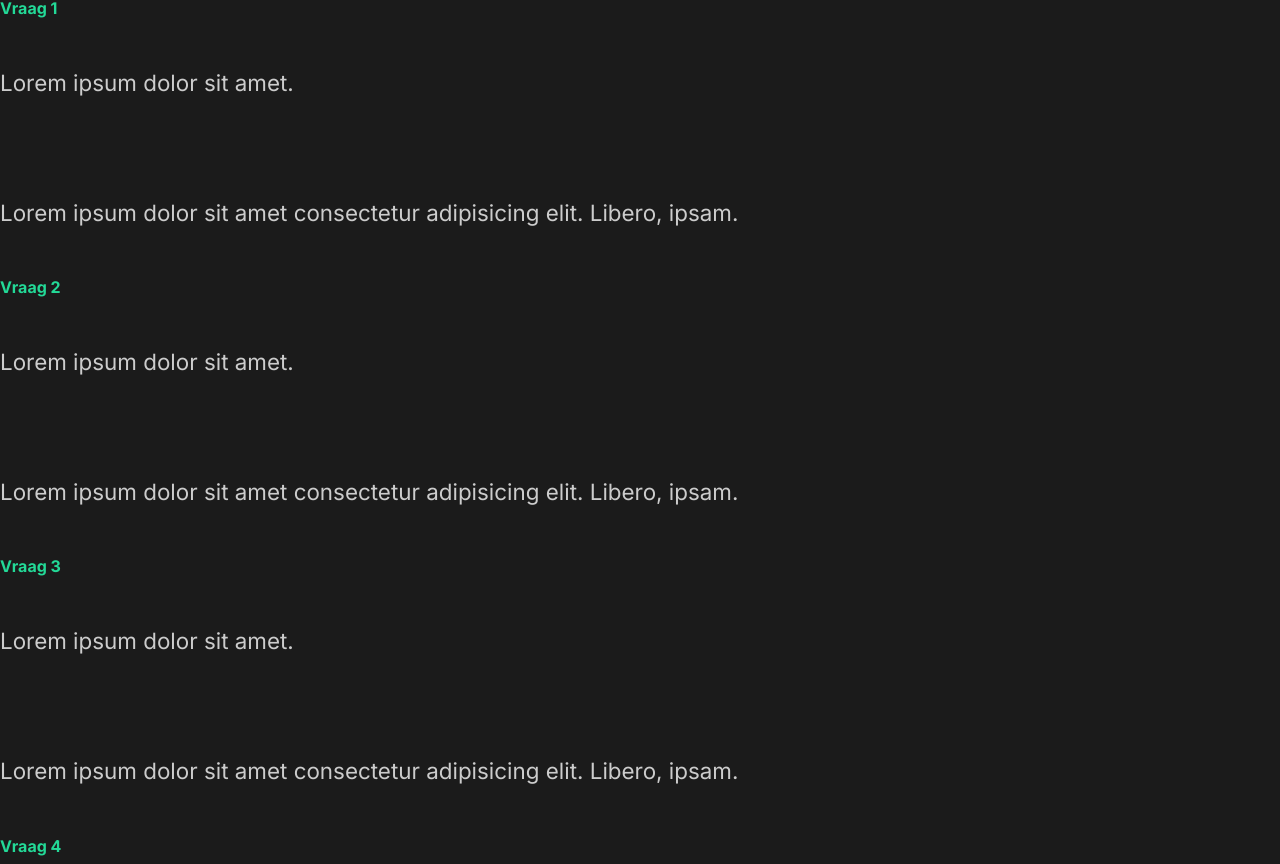
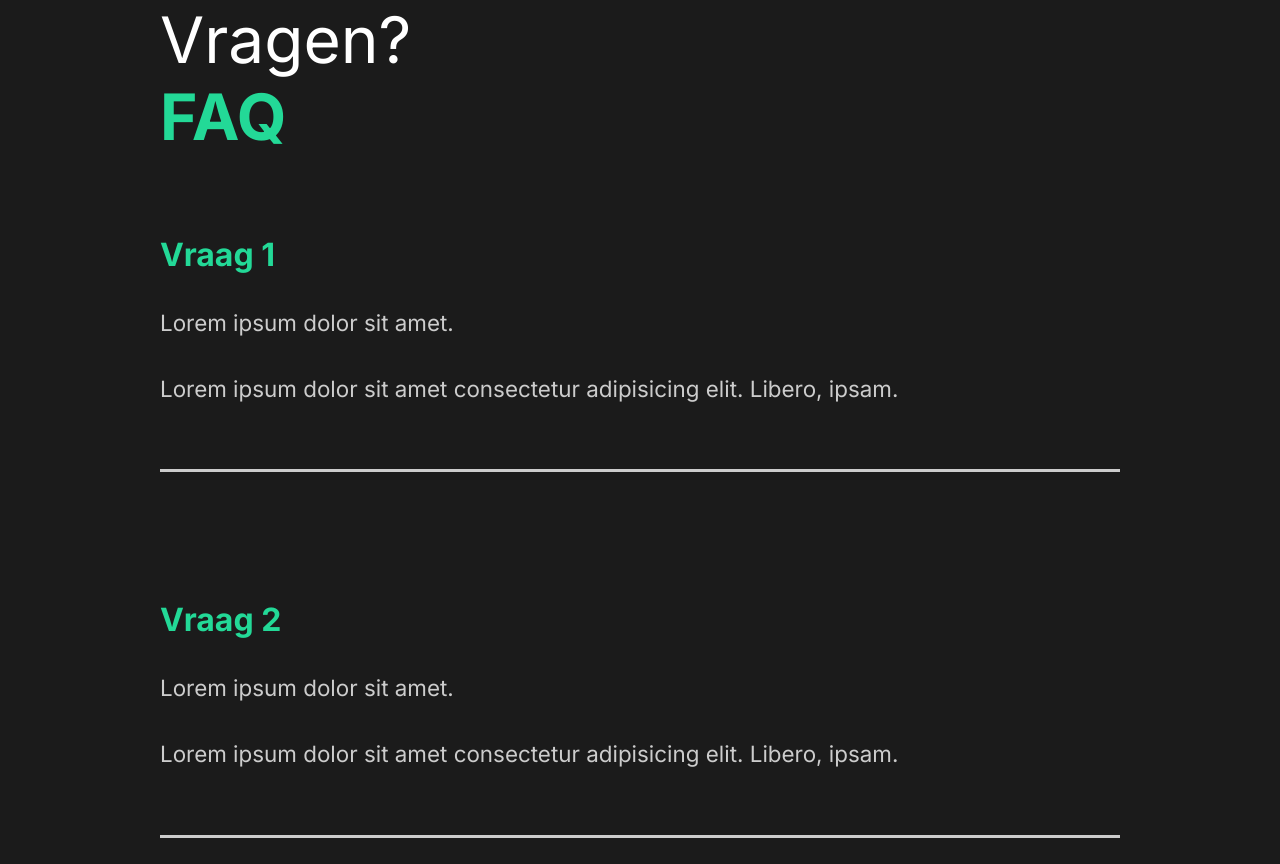
Before and after one commit to DylandeBruijn/react-portfolio, a React (Create React App) app: page / in a window 1280 px wide. Shown: the part 1956-2820 px from the top of the page. Built offline with nearby package versions, Linux system fonts and the light colour scheme.

Commit message:
Style faq section

```diff
--- a/src/components/FaqSection.js
+++ b/src/components/FaqSection.js
@@ -1,8 +1,15 @@
+// Import React
 import React from "react";
+
+// Styled Components
+import styled from "styled-components";
+
+// Import StyledComponents
+import { StyledSection } from "../styles";
 
 export const FaqSection = () => {
 	return (
-		<div className="faq">
+		<StyledFaq>
 			<h2>
 				Vragen? <span>FAQ</span>
 			</h2>
@@ -15,6 +22,7 @@
 						ipsam.
 					</p>
 				</div>
+				<div className="faq-line"></div>
 			</div>
 			<div className="question">
 				<h4>Vraag 2</h4>
@@ -25,6 +33,7 @@
 						ipsam.
 					</p>
 				</div>
+				<div className="faq-line"></div>
 			</div>
 			<div className="question">
 				<h4>Vraag 3</h4>
@@ -45,7 +54,35 @@
 						ipsam.
 					</p>
 				</div>
+				<div className="faq-line"></div>
 			</div>
-		</div>
+		</StyledFaq>
 	);
 };
+
+const StyledFaq = styled(StyledSection)`
+	display: block;
+	span {
+		display: block;
+	}
+	h2 {
+		padding-bottom: 2rem;
+		font-weight: lighter;
+	}
+	.faq-line {
+		background: #cccccc;
+		height: 0.2rem;
+		margin: 2rem 0rem;
+		width: 100% auto;
+	}
+	.question {
+		padding: 3rem 0rem;
+		cursor: pointer;
+	}
+	.answer {
+		padding: 1rem 0rem;
+		p {
+			padding: 1rem 0rem;
+		}
+	}
+`;
--- a/src/components/GlobalStyle.js
+++ b/src/components/GlobalStyle.js
@@ -39,6 +39,7 @@
 }
 
 h4 {
+    font-size: 2rem;
     font-weight: bold;
     color: #23d997;
 }
```
Also changed, not shown: src/components/AboutSection.js (+4 -3 lines).
